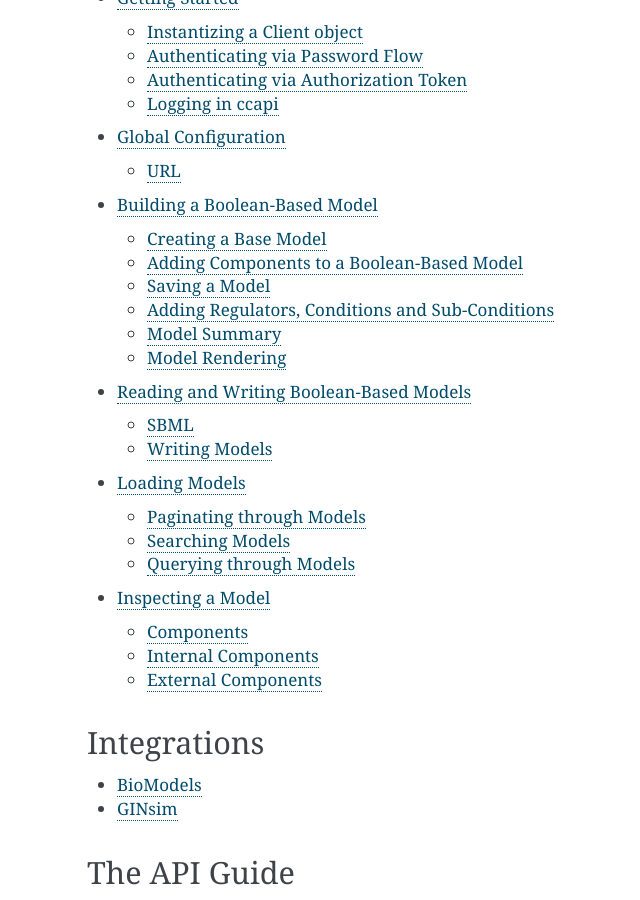
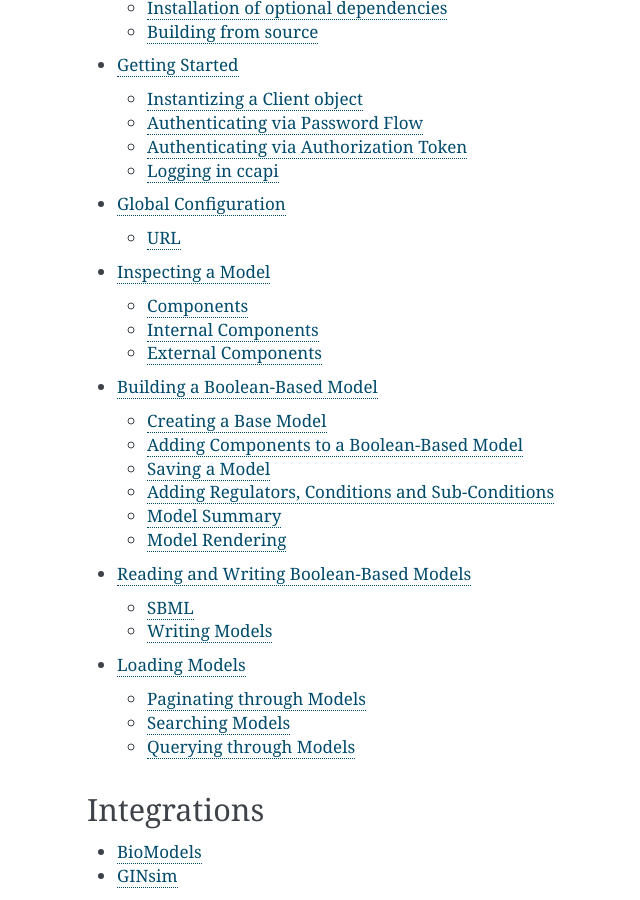
Before and after one commit to cellcollective/ccapi, a Sphinx documentation site: the page built from docs/source/index.rst, in a window 1280 px wide and 900 px high, scrolled down 1369 px. Shown: the whole window, without its empty margins (333-973 px from the left). Built offline with Sphinx 7.4.7, drawn with Linux system fonts in a browser that asks for light colours; the version number could not be read and is left out.

Commit message:
raw commit

```diff
--- a/docs/source/index.rst
+++ b/docs/source/index.rst
@@ -2,6 +2,30 @@
 =====
 
 Release v\ |version|. (:ref:`Installation <installation>`)
+
+.. image:: https://img.shields.io/travis/achillesrasquinha/ccapi.svg?style=flat-square
+    :target: https://travis-ci.org/achillesrasquinha/ccapi
+
+.. image:: https://img.shields.io/appveyor/ci/achillesrasquinha/ccapi.svg?style=flat-square&logo=appveyor
+    :target: https://ci.appveyor.com/project/achillesrasquinha/ccapi
+
+.. image:: https://img.shields.io/coveralls/github/achillesrasquinha/ccapi.svg?style=flat-square
+    :target: https://coveralls.io/github/achillesrasquinha/ccapi
+
+.. image:: https://img.shields.io/pypi/pyversions/ccapi.svg?style=flat-square
+    :target: https://pypi.org/project/ccapi/
+
+.. image:: https://img.shields.io/docker/build/achillesrasquinha/ccapi.svg?style=flat-square&logo=docker
+    :target: https://hub.docker.com/r/achillesrasquinha/ccapi
+
+.. image:: https://img.shields.io/badge/made%20with-boilpy-red.svg?style=flat-square
+    :target: https://git.io/boilpy
+
+.. image:: https://img.shields.io/badge/Say%20Thanks-🦉-1EAEDB.svg?style=flat-square
+    :target: https://saythanks.io/to/achillesrasquinha
+
+.. image:: https://img.shields.io/badge/donate-💵-f44336.svg?style=flat-square
+    :target: https://paypal.me/achillesrasquinha
 
 A Python Library to interact with the `Cell Collective <https://cellcollective.org>`_ API v2
 
@@ -61,10 +85,10 @@
    user/quickstart
 
    notebooks/examples/global-configuration
+   notebooks/examples/inspecting-model
    notebooks/examples/building-boolean-models
    notebooks/examples/reading-writing-boolean-models
    notebooks/examples/loading-models
-   notebooks/examples/inspecting-model
 
 Integrations
 ------------
--- a/docs/source/user/installation.rst
+++ b/docs/source/user/installation.rst
@@ -2,6 +2,9 @@
 
 Installation
 ============
+
+This part of the documentation covers the installation of **ccapi**.
+The first step to using any software package is getting it properly installed.
 
 Installation via ``pip``
 ------------------------
--- a/docs/source/user/quickstart.rst
+++ b/docs/source/user/quickstart.rst
@@ -66,7 +66,7 @@
 
 .. code:: shell
 
-    AuthenticationError: Unable to login into `Cell Collective <https://cellcollective.org>`_ with credentials provided.
+    AuthenticationError: Unable to login into Cell Collective with credentials provided.
 
 Authenticating via Authorization Token
 --------------------------------------
```
Also changed, not shown: README.md (+24 -30 lines), requirements-dev.txt (+8 -8 lines), docs/source/notebooks/examples/building-boolean-models.ipynb, docs/source/notebooks/examples/global-configuration.ipynb, docs/source/notebooks/examples/inspecting-model.ipynb, docs/source/notebooks/examples/loading-models.ipynb, docs/source/notebooks/examples/reading-writing-boolean-models.ipynb, docs/source/notebooks/integrations/biomodels.ipynb, docs/source/notebooks/integrations/ginsim.ipynb, docs/source/notebooks/integrations/pyboolnet.ipynb, 5 other files.
